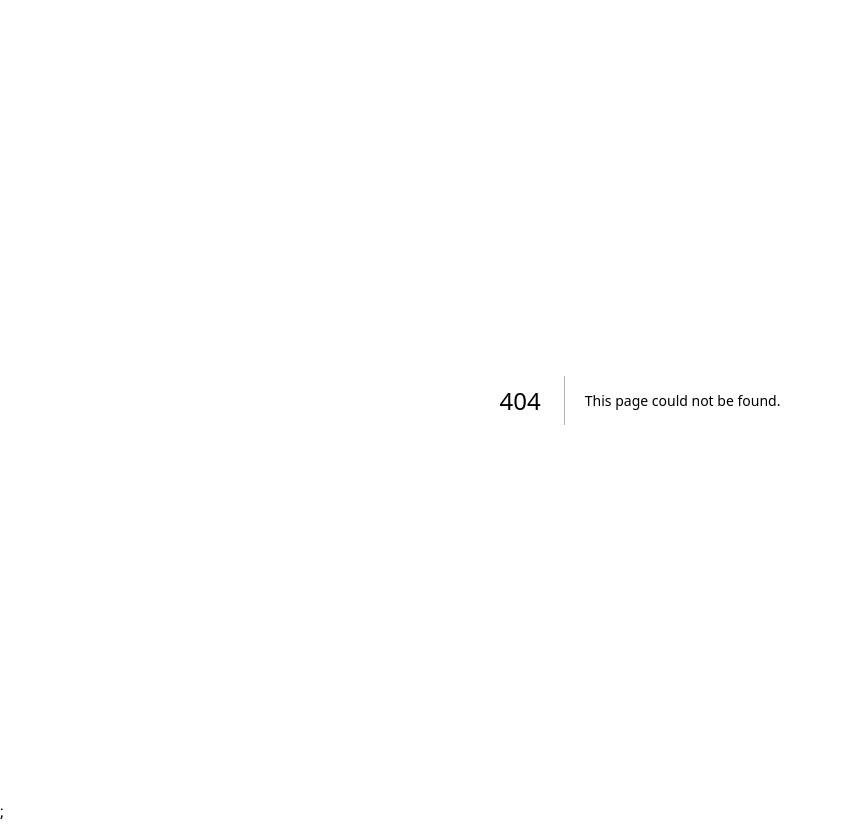
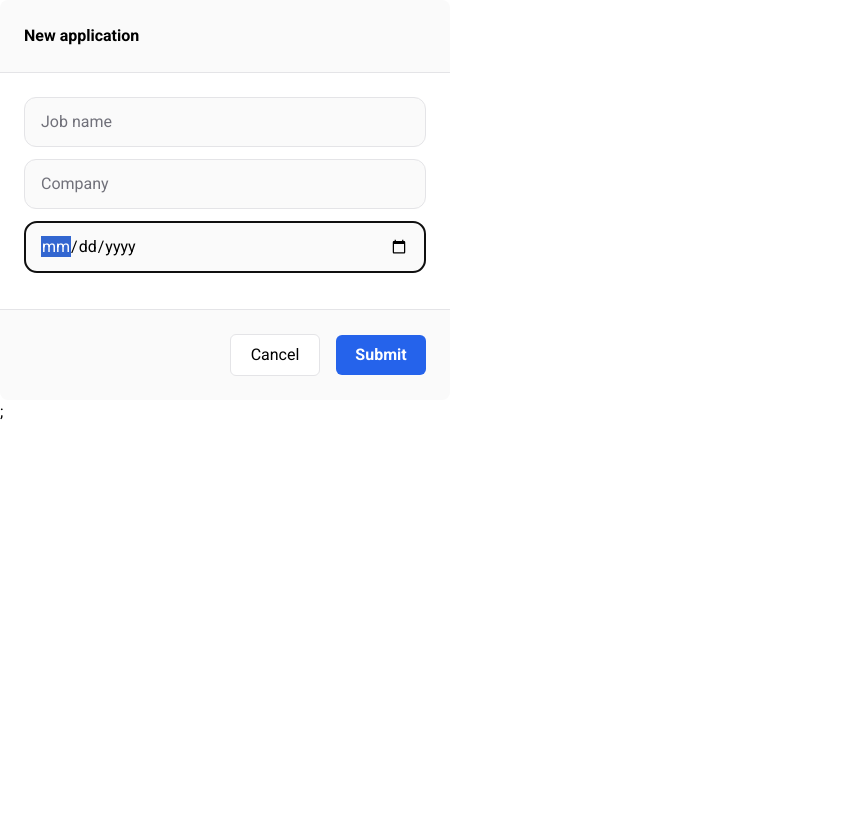
Before and after one commit to JVCDomingues/jobhunter, a Next.js app: page /users/components/NewJobForm in a window 1280 px wide. Before the commit this address had no page. Shown: the whole page, without its empty margins (0-843 px from the left). After the commit the page ends 800 px from the top, so only its background shows below. Built offline with nearby package versions, Linux system fonts and the light colour scheme.

Commit message:
feat(jobs): creating modal to add new jobs

```diff
--- a/src/components/Modal/index.tsx
+++ b/src/components/Modal/index.tsx
@@ -17,7 +17,7 @@ export default function Modal({ isOpen, handleClose, children }: ModalProps) {
     >
       <div
         onClick={event => event.stopPropagation()}
-        className={`bg-white rounded-xl shadow p-6 transition-all ${
+        className={`bg-white rounded-xl shadow transition-all ${
           isOpen ? 'scale-100 opacity-100' : 'scale-125 opacity-0'
         }`}
       >
--- a/src/pages/api/jobs/index.ts
+++ b/src/pages/api/jobs/index.ts
@@ -15,12 +15,13 @@ export default async function handler(
   }
 
   if (req.method === 'POST') {
-    const { name, company, createdAt, userId } = req.body;
+    const { name, company, createdAt, userId } = JSON.parse(req.body);
 
     if (!name || !company || !createdAt || !userId) {
       return res.status(400).json({ error: 'Missing required fields' });
     }
 
+    try {
       const newJob = await prisma.job.create({
         data: {
           name,
@@ -29,7 +30,9 @@ export default async function handler(
           applierId: userId,
         },
       });
-
       return res.status(201).json({ newJob });
+    } catch (err) {
+      return res.status(400).json({ message: 'Could not add new job' });
     }
   }
+}
--- a/src/pages/users/[id].tsx
+++ b/src/pages/users/[id].tsx
@@ -5,18 +5,19 @@ import Header from '@/components/Header';
 import LoadingScreen from '@/components/LoadingScreen';
 import JobCard from './components/JobCard';
 import { User } from '@/hooks/useUser';
+import { Plus } from 'lucide-react';
+import Modal from '@/components/Modal';
+import NewJobForm from './components/NewJobForm';
 
 export default function UserPage() {
   const { query } = useRouter();
   const [user, setUser] = useState({} as User);
   const [isLoading, setIsLoading] = useState(false);
+  const [isModalOpen, setIsModalOpen] = useState(false);
 
-  useEffect(() => {
   const fetchUser = async () => {
     setIsLoading(true);
-      const response = await fetch(
-        `http://localhost:3000/api/users/${query.id}`
-      );
+    const response = await fetch(`http://localhost:3000/api/users/${query.id}`);
     const data = await response.json();
 
     if (response.ok) {
@@ -26,10 +27,16 @@ export default function UserPage() {
     setIsLoading(false);
   };
 
+  useEffect(() => {
     if (query.id) {
       fetchUser();
     }
+    // eslint-disable-next-line react-hooks/exhaustive-deps
   }, [query.id]);
+
+  const revalidate = async () => {
+    await fetchUser();
+  };
 
   if (isLoading) {
     return <LoadingScreen />;
@@ -50,7 +57,16 @@ export default function UserPage() {
             <span className="text-sm text-zinc-500">@{user.username}</span>
           </div>
 
-          <h1 className="text-3xl font-bold mb-3">{user?.jobs?.length} jobs</h1>
+          <div className="flex items-center gap-5 mb-3">
+            <h1 className="text-3xl font-bold">{user?.jobs?.length} jobs</h1>
+            <button
+              onClick={() => setIsModalOpen(true)}
+              className="rounded-md bg-blue-700 text-white p-2 text-sm font-bold flex items-center gap-2 transition-all hover:bg-blue-800"
+            >
+              <Plus size={18} />
+              New application
+            </button>
+          </div>
 
           <div className="grid lg:grid-cols-4 sm:grid-cols-1 md:grid-cols-2 gap-3">
             {user?.jobs?.length > 0 &&
@@ -58,6 +74,14 @@ export default function UserPage() {
           </div>
         </div>
         {/* Main div */}
+
+        <Modal isOpen={isModalOpen} handleClose={() => setIsModalOpen(false)}>
+          <NewJobForm
+            userId={user.id}
+            handleModalClose={() => setIsModalOpen(false)}
+            revalidate={revalidate}
+          />
+        </Modal>
       </div>
     </>
   );
--- /dev/null
+++ b/src/pages/users/components/NewJobForm/index.tsx
@@ -0,0 +1,126 @@
+import Input from '@/components/FormComponents/Input';
+import ErrorToast from '@/components/Toast/ErrorToast';
+import SuccessToast from '@/components/Toast/SuccessToast';
+import { useToast } from '@/components/Toast/ToastContext';
+import { useState } from 'react';
+
+interface NewJobFormProps {
+  userId: number;
+  handleModalClose: () => void;
+  revalidate: () => Promise<void>;
+}
+
+export default function NewJobForm({
+  userId,
+  handleModalClose,
+  revalidate,
+}: NewJobFormProps) {
+  const [formData, setFormData] = useState({
+    name: '',
+    company: '',
+    createdAt: '',
+  });
+
+  const { openToast } = useToast();
+
+  const handleInputChange = (name: string, value: string) => {
+    setFormData({
+      ...formData,
+      [name]: value,
+    });
+  };
+
+  const handleSubmit = async () => {
+    const payload = {
+      ...formData,
+      createdAt: new Date(formData.createdAt).toISOString(),
+      userId,
+    };
+
+    const response = await fetch('http://localhost:3000/api/jobs', {
+      method: 'POST',
+      body: JSON.stringify(payload),
+    });
+
+    const data = await response.json();
+
+    if (response.status === 201) {
+      handleSuccess();
+    } else {
+      triggerErrorToast(data.message);
+    }
+  };
+
+  const triggerSuccessToast = () => {
+    openToast(<SuccessToast message="Job added successfully" />);
+  };
+
+  const triggerErrorToast = (message: string) => {
+    openToast(<ErrorToast message={message} />);
+  };
+
+  const handleSuccess = async () => {
+    await revalidate();
+    handleModalClose();
+    triggerSuccessToast();
+    setFormData({
+      name: '',
+      company: '',
+      createdAt: '',
+    });
+  };
+
+  return (
+    <div className="w-[450px]">
+      <div className="p-6 bg-zinc-50 font-bold border-b border-zinc-200 rounded-t-lg">
+        <h1 className="text-md">New application</h1>
+      </div>
+
+      <div className="bg-white p-6 flex flex-col">
+        <Input
+          placeholder="Job name"
+          autoFocus
+          name="name"
+          value={formData.name}
+          onChange={event =>
+            handleInputChange(event.target.name, event.target.value)
+          }
+        />
+        <Input
+          placeholder="Company"
+          autoFocus
+          name="company"
+          value={formData.company}
+          onChange={event =>
+            handleInputChange(event.target.name, event.target.value)
+          }
+        />
+        <Input
+          type="date"
+          autoFocus
+          name="createdAt"
+          value={formData.createdAt}
+          onChange={event =>
+            handleInputChange(event.target.name, event.target.value)
+          }
+        />
+      </div>
+
+      <div className="p-6 border-t border-zinc-200 bg-zinc-50 flex items-center gap-4 justify-end rounded-b-lg">
+        <button
+          className="rounded-md p-2 w-[90px] bg-white border border-zinc-200"
+          onClick={handleModalClose}
+        >
+          Cancel
+        </button>
+        <button
+          className="bg-blue-600 text-white font-bold p-2 rounded-md w-[90px] hover:bg-blue-800 transition-all"
+          onClick={handleSubmit}
+          disabled={!formData.company || !formData.name || !formData.createdAt}
+        >
+          Submit
+        </button>
+      </div>
+    </div>
+  );
+}
```
Also changed, not shown: 1 other file (tests, documents, lock files or other folders). Lines whose indentation alone changed are shown as unchanged.
